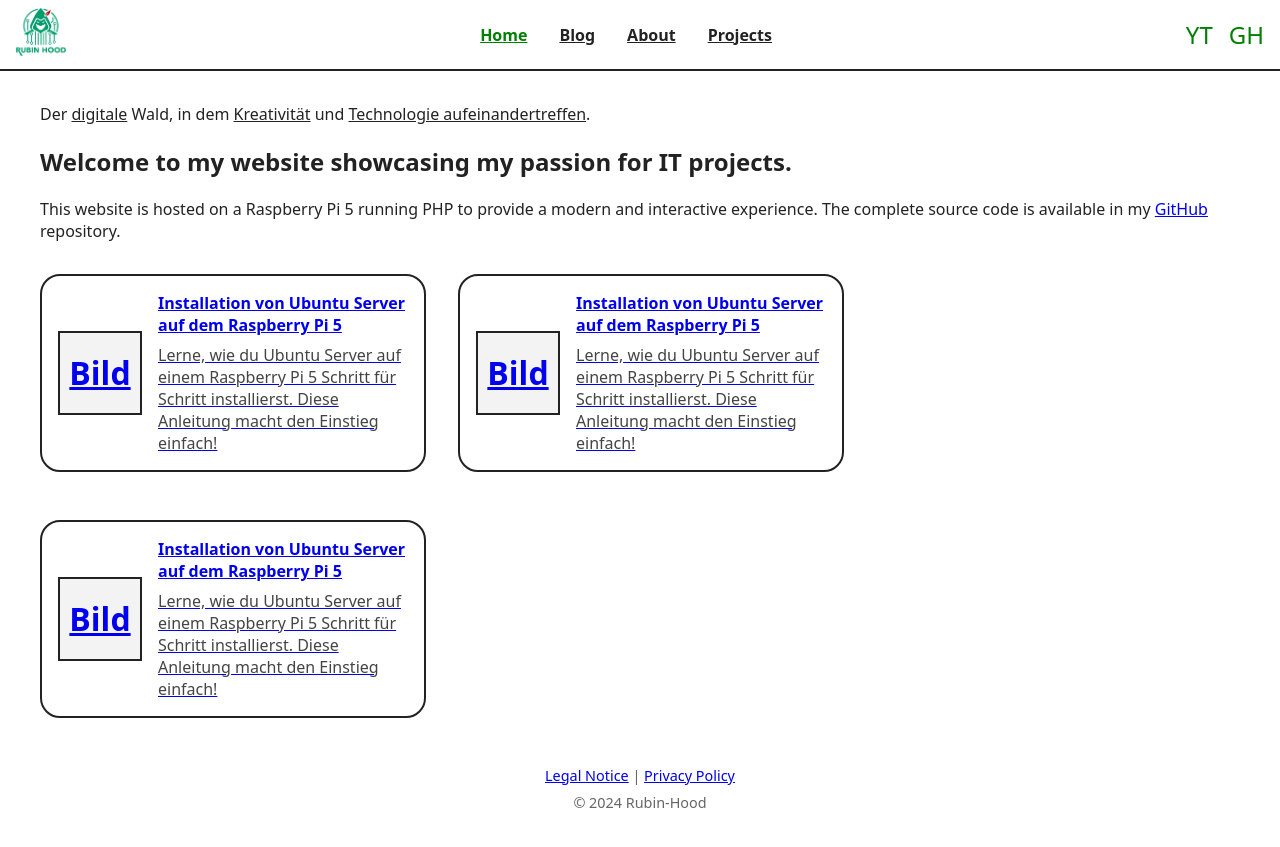
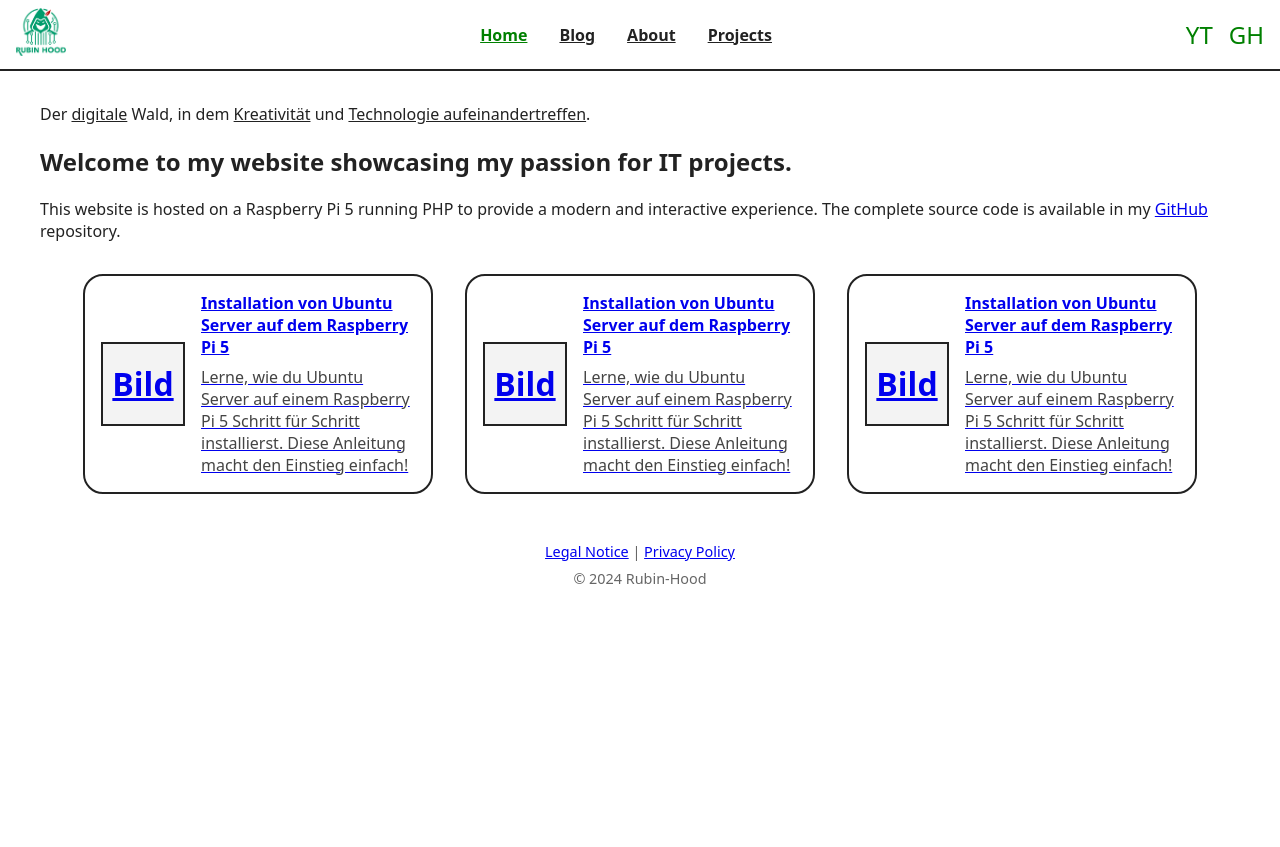
Before and after one commit to rubin-hood/rubinhood-blog, a Jekyll site: the page built from index.md, in a window 1280 px wide. Shown: the top 847 px of the page. Built offline with Jekyll 4.4.1, drawn with Linux system fonts in a browser that asks for light colours.

Commit message:
Update style.css

```diff
--- a/assets/css/style.css
+++ b/assets/css/style.css
@@ -82,12 +82,16 @@ main {
    =========================== */
 .blog-teaser-grid, .blog-grid {
   display: flex;                     /* Flexible horizontale Anordnung */
+  flex-wrap: wrap;          /* Bei zu wenig Platz umbrechen */
   gap: 2rem;                         /* Abstand zwischen Karten */
   margin-bottom: 2rem;               /* Abstand nach unten */
-  flex-wrap: wrap;                   /* Umbruch bei kleinen Bildschirmen */
+  /* flex-wrap: wrap;                   /* Umbruch bei kleinen Bildschirmen */
+  justify-content: center;  /* Karten in der Mitte */
 }
 
 .blog-card {
+  flex: 1 1 300px;           /* Jede Karte darf wachsen, mind. 300px breit */
+  box-sizing: border-box;
   background: #fff;                  /* Kartenhintergrund weiß */
   border: 2px solid #222;            /* Dunkler Rahmen */
   border-radius: 20px;               /* Abgerundete Ecken */
```
